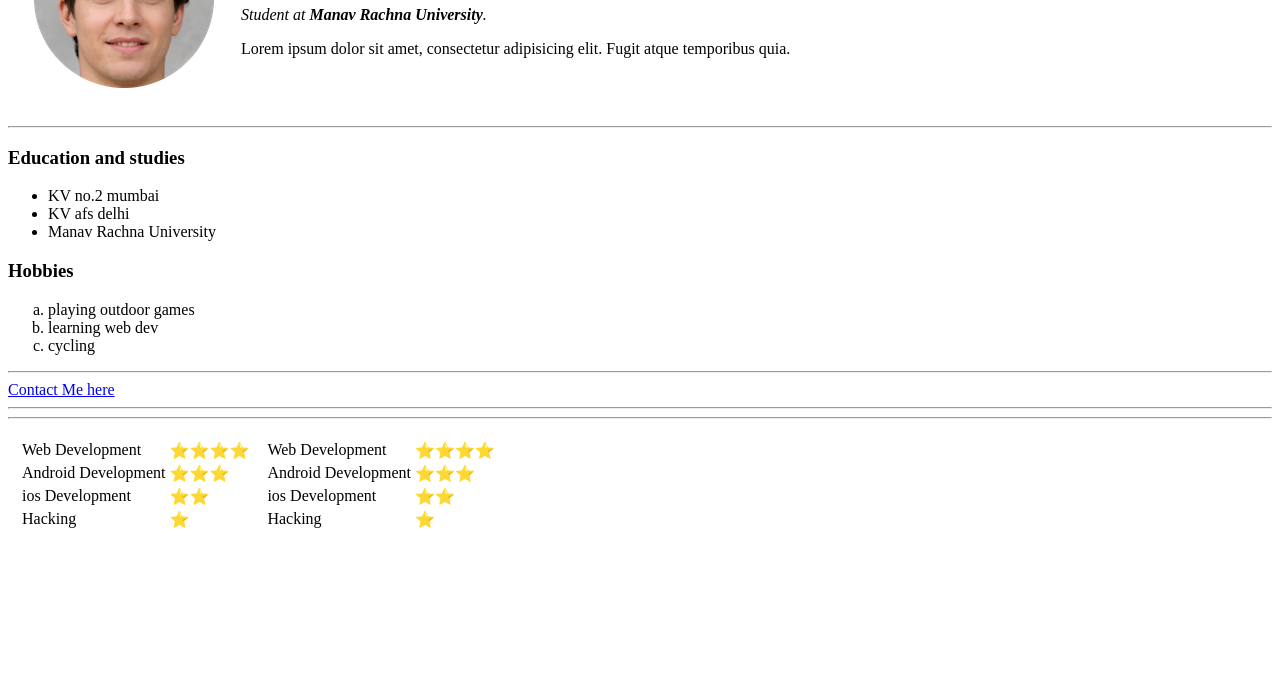
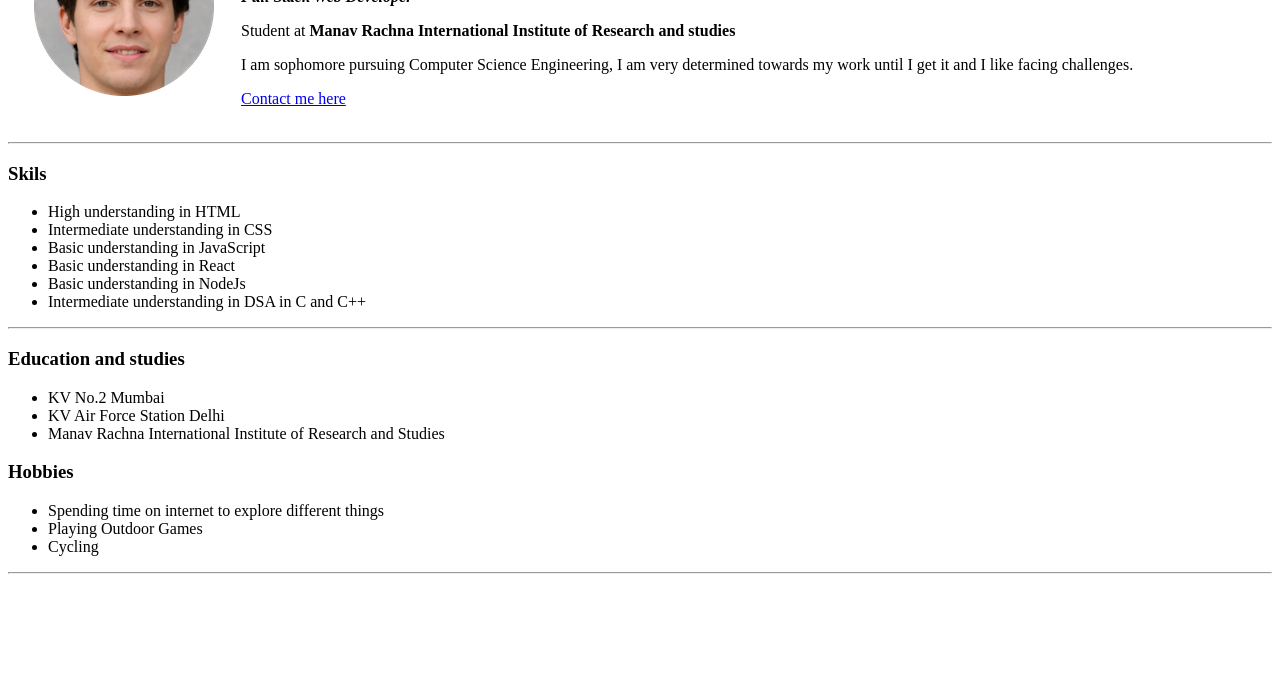
Before and after one commit to mohitsharma2635/cv, a plain HTML site: page index.html in a window 1280 px wide. Shown: the part 126-800 px from the top of the page. Drawn offline with Linux system fonts and the light colour scheme.

Commit message:
Minor changes

```diff
--- a/index.html
+++ b/index.html
@@ -12,80 +12,39 @@
       <td><img src="img.png" alt="image-1"></td>
       <td>
         <h1>Mohit Sharma</h1>
-        <p><em>Student at <strong>Manav Rachna University</strong>.</em></p>
-        <p>Lorem ipsum dolor sit amet, consectetur adipisicing elit. Fugit atque temporibus quia.</p>
+        <p><strong><em>Full Stack Web Developer</strong></em></p>
+        <p>Student at <strong>Manav Rachna International Institute of Research and studies</strong></p>
+        <p>I am sophomore pursuing Computer Science Engineering, I am very determined towards my work until I get it and I like facing challenges.</p>
+        <a href="contact.html" target="_blank">Contact me here</a>
       </td>
     </tr>
   </table>
   <hr>
+  <h3>Skils</h3>
+  <ul>
+    <li>High understanding in HTML</li>
+    <li>Intermediate understanding in CSS</li>
+    <li>Basic understanding in JavaScript</li>
+    <li>Basic understanding in React</li>
+    <li>Basic understanding in NodeJs</li>
+    <li>Intermediate understanding in DSA in C and C++</li>
+  </ul>
+  <hr>
   <h3>Education and studies</h3>
   <ul>
-    <li>KV no.2 mumbai</li>
-    <li>KV afs delhi</li>
-    <li>Manav Rachna University</li>
+    <li>KV No.2 Mumbai</li>
+    <li>KV Air Force Station Delhi</li>
+    <li>Manav Rachna International Institute of Research and Studies</li>
   </ul>
   <h3>Hobbies</h3>
-  <ol type="a">
-    <li>playing outdoor games</li>
-    <li>learning web dev</li>
-    <li>cycling</li>
-  </ol>
+  <ul>
+    <li>Spending time on internet to explore different things</li>
+    <li>Playing Outdoor Games</li>
+    <li>Cycling</li>
+    </ol>
+
+  </ul>
   <hr>
-  <a href="contact.html" target="_blank">Contact Me here</a>
-  <hr>
-  <hr>
-
-  <table cellspacing="10">
-    <tr>
-      <td>
-        <table>
-          <tr>
-            <td>Web Development</td>
-            <td>⭐⭐⭐⭐</td>
-          </tr>
-          <tr>
-            <td>Android Development</td>
-            <td>⭐⭐⭐</td>
-          </tr>
-          <tr>
-            <td>ios Development</td>
-            <td>⭐⭐</td>
-          </tr>
-          <tr>
-            <td>Hacking</td>
-            <td>⭐</td>
-          </tr>
-        </table>
-      </td>
-      <td>
-        <table>
-          <tr>
-            <td>Web Development</td>
-            <td>⭐⭐⭐⭐</td>
-          </tr>
-          <tr>
-            <td>Android Development</td>
-            <td>⭐⭐⭐</td>
-          </tr>
-          <tr>
-            <td>ios Development</td>
-            <td>⭐⭐</td>
-          </tr>
-          <tr>
-            <td>Hacking</td>
-            <td>⭐</td>
-          </tr>
-        </table>
-      </td>
-    </tr>
-  </table>
-
-
-
-
-
-
-
 
 </body>
 
```
